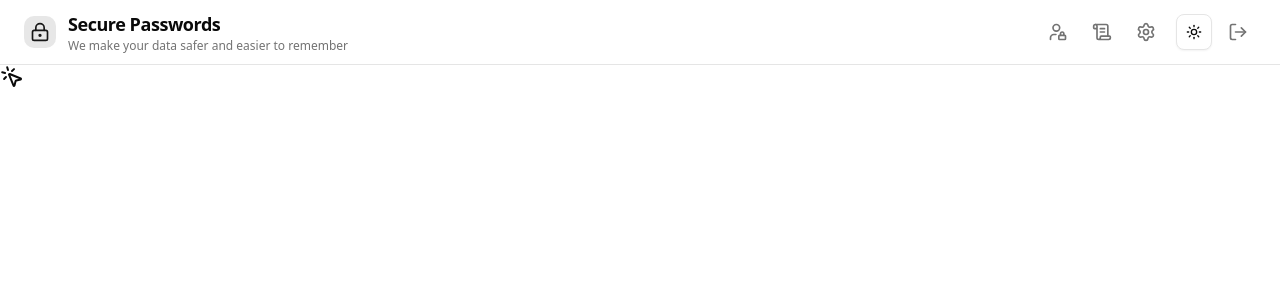
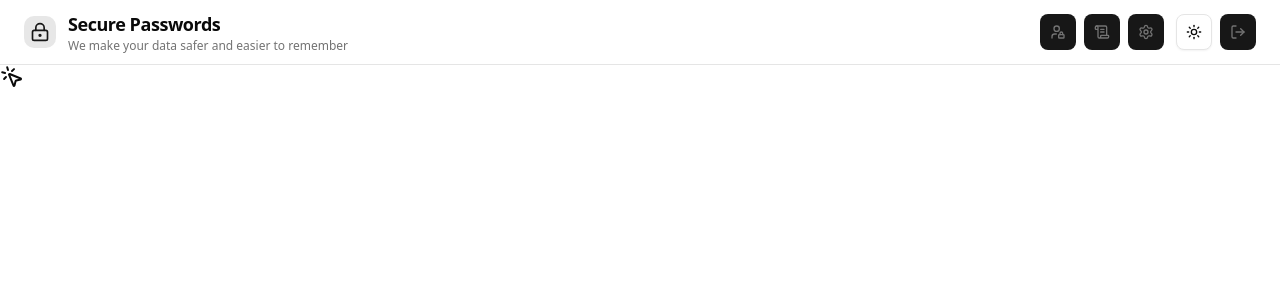
Before and after one commit to reportJNG/Crypting_Password, a Next.js app: page / in a window 1280 px wide. Shown: the top 300 px of the page. Built offline with nearby package versions, Linux system fonts and the light colour scheme.

Commit message:
fixed button top bar

```diff
--- a/components/Main/Create.tsx
+++ b/components/Main/Create.tsx
@@ -0,0 +1,19 @@
+import { X } from "lucide-react";
+interface Createprops {
+  cancle: () => void;
+  create: () => void;
+}
+export default function Create({ cancle, create }: Createprops) {
+  return (
+    <div>
+      <div>
+        <X />
+      </div>
+      <div>
+        <div>
+          <h4>Create New</h4>
+        </div>
+      </div>
+    </div>
+  );
+}
--- a/components/Main/Topbar.tsx
+++ b/components/Main/Topbar.tsx
@@ -5,6 +5,7 @@ import {
   Settings,
   UserLockIcon,
 } from "lucide-react";
+import { Button } from "../ui/button";
 import { ThemeToggle } from "../settings/Theme-Toggle";
 
 export default function Topbar() {
@@ -26,37 +27,37 @@ export default function Topbar() {
         </div>
 
         <div className="flex items-center gap-1 md:gap-2">
-          <button
+          <Button
             className="inline-flex h-9 w-9 items-center justify-center rounded-md text-muted-foreground transition-colors hover:bg-accent hover:text-accent-foreground cursor-pointer"
             aria-label="User lock"
           >
             <UserLockIcon className="h-5 w-5" />
-          </button>
+          </Button>
 
-          <button
+          <Button
             className="inline-flex h-9 w-9 items-center justify-center rounded-md text-muted-foreground transition-colors hover:bg-accent hover:text-accent-foreground cursor-pointer"
             aria-label="Scroll text"
           >
             <ScrollTextIcon className="h-5 w-5" />
-          </button>
+          </Button>
 
-          <button
+          <Button
             className="inline-flex h-9 w-9 items-center justify-center rounded-md text-muted-foreground transition-colors hover:bg-accent hover:text-accent-foreground cursor-pointer"
             aria-label="Settings"
           >
             <Settings className="h-5 w-5" />
-          </button>
+          </Button>
 
           <div className="ml-1 cursor-pointer">
             <ThemeToggle />
           </div>
 
-          <button
+          <Button
             className="inline-flex h-9 w-9 items-center justify-center rounded-md text-muted-foreground transition-colors hover:bg-destructive/10 hover:text-destructive cursor-pointer"
             aria-label="Log out"
           >
             <LogOut className="h-5 w-5" />
-          </button>
+          </Button>
         </div>
       </div>
     </header>
```
